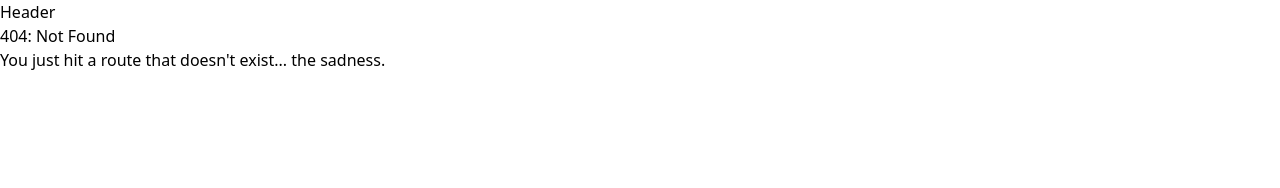
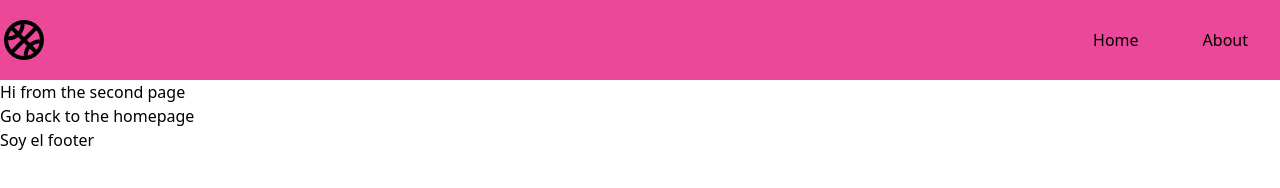
Before and after one commit to robemadz/blog-robe, a Gatsby site: page /about in a window 1280 px wide. Before the commit this address had no page. Built offline with nearby package versions, Linux system fonts and the light colour scheme; Gatsby itself is replaced by a stand-in of ours.

Commit message:
añadiendo estilos y navegacion / probando staticQueries de Gatsby

```diff
--- a/gatsby-config.js
+++ b/gatsby-config.js
@@ -9,7 +9,7 @@
  */
 module.exports = {
   siteMetadata: {
-    title: `Gatsby Default Starter`,
+    title: `React + Gatsby Blog Project`,
     description: `Kick off your next, great Gatsby project with this default starter. This barebones starter ships with the main Gatsby configuration files you might need.`,
     author: `@gatsbyjs`,
     siteUrl: `https://gatsbystarterdefaultsource.gatsbyjs.io/`,
--- /dev/null
+++ b/src/components/footer.js
@@ -0,0 +1,5 @@
+import * as React from "react"
+
+const Footer = () => <footer>Soy el footer</footer>
+
+export default Footer
--- a/src/components/header.js
+++ b/src/components/header.js
@@ -1,8 +1,29 @@
 import * as React from "react"
+import { Link } from "gatsby"
+import { StaticImage } from "gatsby-plugin-image"
 
 const Header = () => (
-  <header>
-    <h2>Header</h2>
+  <header className="bg-pink-500">
+    <nav className="flex justify-between items-center max-w-screen-2xl mx-auto py-4">
+      <Link to="/">
+        <StaticImage
+          alt="basketball outlined icon"
+          src="../images/basketball-icon.png"
+        />
+      </Link>
+      <ul className="flex font-medium">
+        <li className="mx-2">
+          <Link className="block px-6 py-2 hover:bg-emerald-500" to="/">
+            Home
+          </Link>
+        </li>
+        <li className="mx-2">
+          <Link className="block px-6 py-2 hover:bg-emerald-500" to="/about">
+            About
+          </Link>
+        </li>
+      </ul>
+    </nav>
   </header>
 )
 
--- a/src/components/layout.js
+++ b/src/components/layout.js
@@ -1,13 +1,13 @@
 import * as React from "react"
 import Header from "./header"
+import Footer from "./footer"
 
 const Layout = ({ children }) => {
   return (
     <>
       <Header />
-
       <main>{children}</main>
-      <footer></footer>
+      <Footer />
     </>
   )
 }
--- a/src/pages/page-2.js
+++ b/src/pages/about.js
@@ -1,17 +1,16 @@
 import * as React from "react"
 import { Link } from "gatsby"
-
 import Layout from "../components/layout"
 import Seo from "../components/seo"
 
-const SecondPage = () => (
+const AboutPage = () => (
   <Layout>
     <h1>Hi from the second page</h1>
-    <p>Welcome to page 2</p>
+
     <Link to="/">Go back to the homepage</Link>
   </Layout>
 )
 
 export const Head = () => <Seo title="Page two" />
 
-export default SecondPage
+export default AboutPage
--- a/src/pages/index.js
+++ b/src/pages/index.js
@@ -1,20 +1,13 @@
 import * as React from "react"
 import Layout from "../components/layout"
-import { Link } from "gatsby"
 import Seo from "../components/seo"
 
 const IndexPage = () => (
   <Layout>
     <h1 className="text-3xl font-bold text-sky-500 underline">Holi</h1>
-    <Link to="/page-2">Go to page-2</Link>
   </Layout>
 )
 
-/**
- * Head export to define metadata for the page
- *
- * See: https://www.gatsbyjs.com/docs/reference/built-in-components/gatsby-head/
- */
-export const Head = () => <Seo title="Home" />
+export const Head = () => <Seo title="Home Page" />
 
 export default IndexPage
```
Also changed, not shown: src/components/seo.js (+0 -7 lines), src/images/basketball-icon.png (added), src/images/example.png (deleted).
